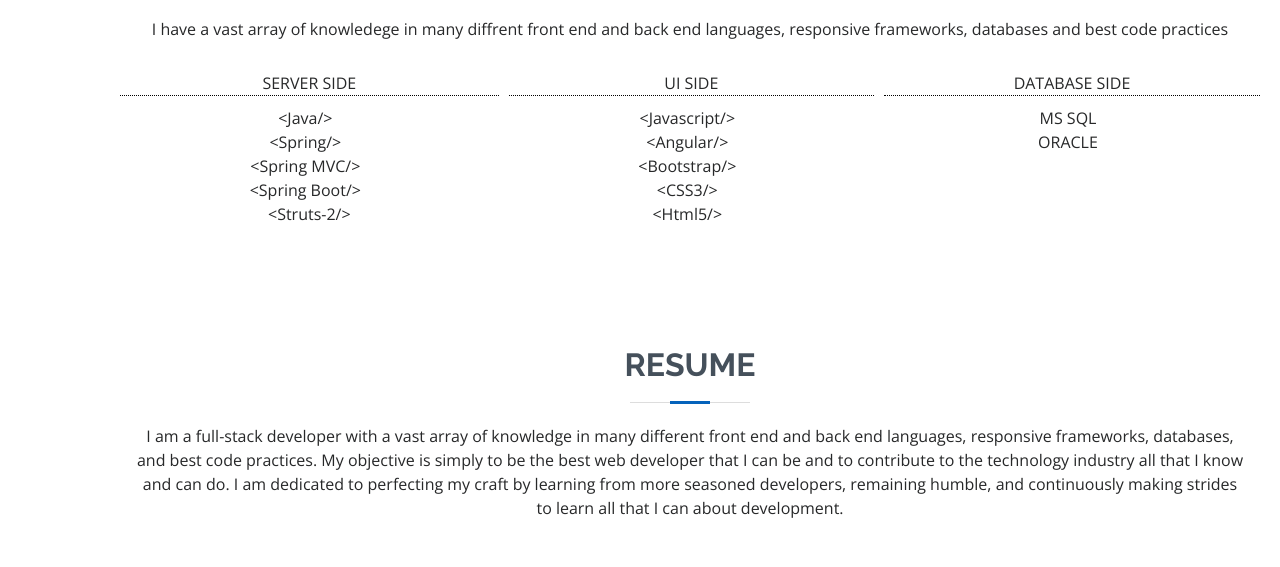
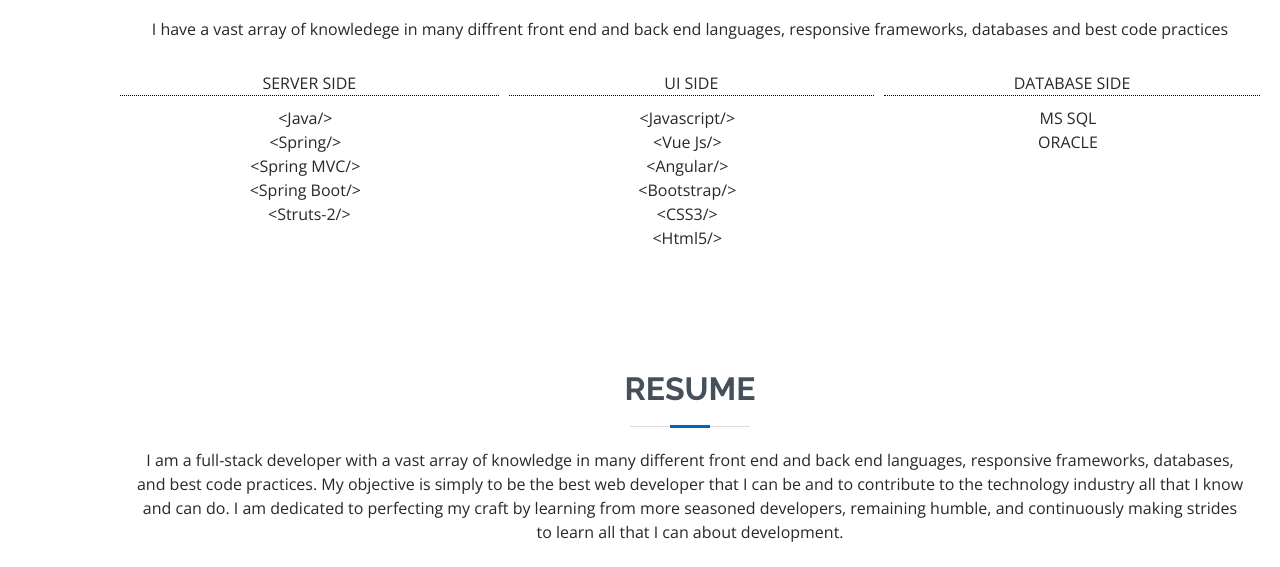
Before and after one commit to sivareddyuppathi/sivareddyuppathi.github.io, a plain HTML site: page index.html in a window 1280 px wide. Shown: the part 1725-2292 px from the top of the page. Drawn offline with nearby package versions, Linux system fonts and the light colour scheme.

Commit message:
Update index.html
modified

```diff
--- a/index.html
+++ b/index.html
@@ -148,6 +148,7 @@
             <div id="column2">
               <span class="border-botom"> UI SIDE</span>
               <span class="list-inline-item">&lt;Javascript/&gt;</span><br />
+              <span class="list-inline-item">&lt;Vue Js/&gt;</span><br />
               <span class="list-inline-item">&lt;Angular/&gt;</span><br />
               <span class="list-inline-item">&lt;Bootstrap/&gt;</span><br />
               <span class="list-inline-item">&lt;CSS3/&gt;</span><br />
```
